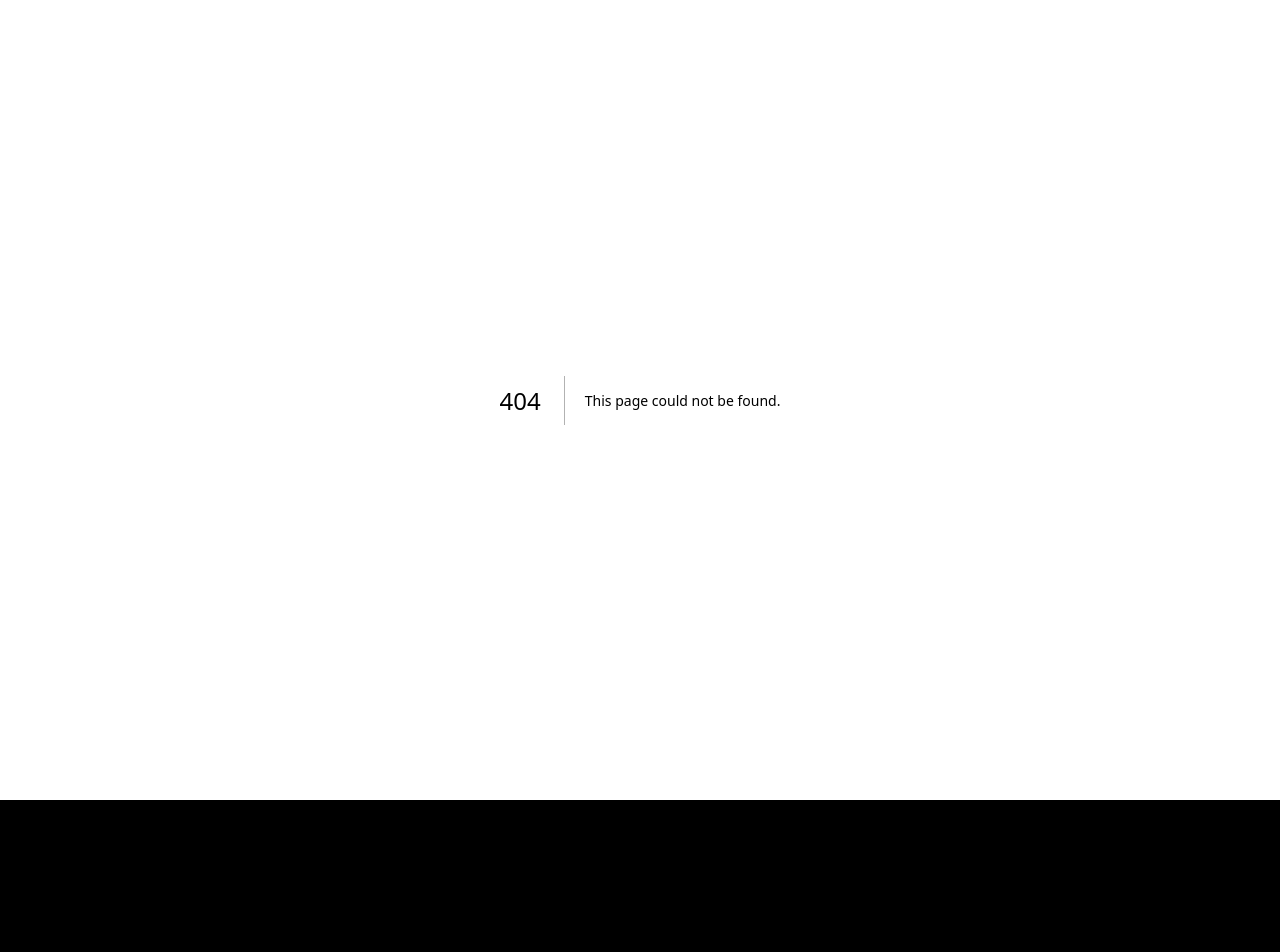
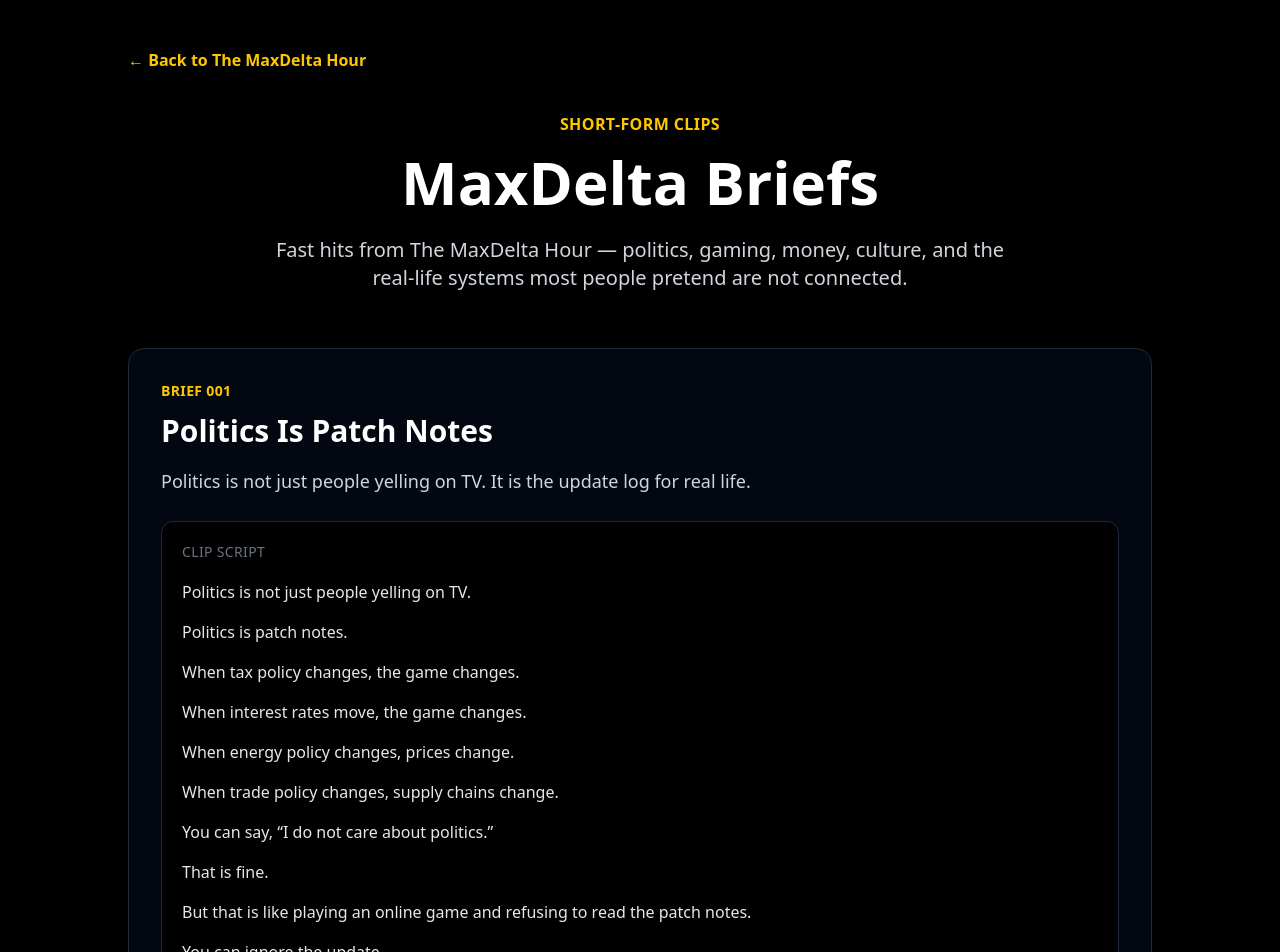
Before and after one commit to Maxdelta/maxdelta-hour, a Next.js app: page /briefs in a window 1280 px wide. Before the commit this address had no page. Shown: the top 952 px of the page. Before the commit the page ends 800 px from the top, so only its background shows below. Built offline with nearby package versions, Linux system fonts and the light colour scheme.

Commit message:
Add MaxDelta Briefs and homepage cards

```diff
--- /dev/null
+++ b/pages/briefs/index.tsx
@@ -0,0 +1,158 @@
+import Head from "next/head";
+import Link from "next/link";
+
+const briefs = [
+  {
+    title: "Politics Is Patch Notes",
+    tag: "Brief 001",
+    description:
+      "Politics is not just people yelling on TV. It is the update log for real life.",
+    script: [
+      "Politics is not just people yelling on TV.",
+      "Politics is patch notes.",
+      "When tax policy changes, the game changes.",
+      "When interest rates move, the game changes.",
+      "When energy policy changes, prices change.",
+      "When trade policy changes, supply chains change.",
+      "You can say, “I do not care about politics.”",
+      "That is fine.",
+      "But that is like playing an online game and refusing to read the patch notes.",
+      "You can ignore the update.",
+      "The update is still going to affect your build.",
+    ],
+  },
+  {
+    title: "Money Is Armor",
+    tag: "Brief 002",
+    description:
+      "Money is not everything, but it changes how hard life hits when the RNG goes bad.",
+    script: [
+      "Money is not everything.",
+      "But money is armor.",
+      "Money is ammo.",
+      "Money is stamina.",
+      "Money is fast travel.",
+      "Money is how you survive bad RNG.",
+      "When you have no money, every mistake hits harder.",
+      "A flat tire becomes a crisis.",
+      "A missed check becomes a spiral.",
+      "Bad debt becomes a debuff.",
+      "That is why financial literacy matters.",
+      "Because if you do not understand the money system, you are not playing the game.",
+      "You are getting farmed.",
+    ],
+  },
+  {
+    title: "Stop Playing Like an NPC",
+    tag: "Brief 003",
+    description:
+      "NPCs react. Players read the map, study incentives, and ask who benefits.",
+    script: [
+      "NPC mode is when you let everyone else think for you.",
+      "The media tells you what matters.",
+      "Politicians tell you who to hate.",
+      "Corporations tell you what to buy.",
+      "Algorithms tell you what to feel.",
+      "Player mode is different.",
+      "Player mode asks:",
+      "Who benefits?",
+      "What changed?",
+      "What is the incentive?",
+      "What is the risk?",
+      "What is the opportunity?",
+      "That is the difference.",
+      "NPCs react.",
+      "Players read the map.",
+    ],
+  },
+];
+
+export default function MaxDeltaBriefs() {
+  return (
+    <>
+      <Head>
+        <title>MaxDelta Briefs | The MaxDelta Hour</title>
+        <meta
+          name="description"
+          content="Short-form clips from The MaxDelta Hour covering politics, gaming, money, culture, and real life."
+        />
+      </Head>
+
+      <main className="min-h-screen bg-black text-white px-6 py-12">
+        <div className="max-w-5xl mx-auto">
+          <Link
+            href="/"
+            className="inline-block text-yellow-400 hover:text-yellow-300 font-semibold mb-10"
+          >
+            ← Back to The MaxDelta Hour
+          </Link>
+
+          <header className="text-center mb-14">
+            <p className="text-yellow-400 font-bold uppercase tracking-wide">
+              Short-Form Clips
+            </p>
+
+            <h1 className="mt-4 text-4xl md:text-6xl font-extrabold">
+              MaxDelta Briefs
+            </h1>
+
+            <p className="mt-6 text-xl text-gray-300 max-w-3xl mx-auto">
+              Fast hits from The MaxDelta Hour — politics, gaming, money,
+              culture, and the real-life systems most people pretend are not
+              connected.
+            </p>
+          </header>
+
+          <section className="grid gap-8">
+            {briefs.map((brief) => (
+              <article
+                key={brief.title}
+                className="rounded-2xl border border-gray-800 bg-gray-950 p-6 md:p-8"
+              >
+                <p className="text-yellow-400 text-sm font-bold uppercase tracking-wide">
+                  {brief.tag}
+                </p>
+
+                <h2 className="mt-3 text-3xl font-bold text-white">
+                  {brief.title}
+                </h2>
+
+                <p className="mt-4 text-gray-300 text-lg leading-8">
+                  {brief.description}
+                </p>
+
+                <div className="mt-6 rounded-xl border border-gray-800 bg-black p-5">
+                  <p className="text-sm uppercase tracking-wide text-gray-500 mb-4">
+                    Clip Script
+                  </p>
+
+                  <div className="space-y-3 text-gray-200 leading-7">
+                    {brief.script.map((line) => (
+                      <p key={line}>{line}</p>
+                    ))}
+                  </div>
+                </div>
+              </article>
+            ))}
+          </section>
+
+          <div className="mt-14 flex flex-col sm:flex-row justify-center gap-4 border-t border-gray-800 pt-8">
+            <Link
+              href="/episodes/the-game-is-real"
+              className="inline-block bg-red-600 hover:bg-red-700 text-white font-bold py-3 px-6 rounded-full transition text-center"
+            >
+              Episode 1 Show Notes
+            </Link>
+
+            <Link
+              href="/blog/the-game-is-real"
+              className="inline-block bg-yellow-500 hover:bg-yellow-600 text-black font-bold py-3 px-6 rounded-full transition text-center"
+            >
+              Read the Blog
+            </Link>
+          </div>
+        </div>
+      </main>
+    </>
+  );
+}
--- a/pages/index.tsx
+++ b/pages/index.tsx
@@ -73,7 +73,7 @@ export default function Home() {
   </a>
 </div>
 <section className="mt-16 grid gap-6 md:grid-cols-3 max-w-5xl w-full">
-  <div className="rounded-2xl border border-gray-800 bg-gray-950 p-6 text-left">
+  <div className="rounded-2xl border border-gray-800 bg-gray-950 p-6 text-left flex flex-col h-full">
     <p className="text-yellow-400 text-sm font-bold uppercase tracking-wide">
       Episode
     </p>
@@ -83,13 +83,13 @@ export default function Home() {
     </p>
     <a
       href="/episodes/the-game-is-real"
-      className="mt-5 inline-block text-yellow-400 font-bold hover:text-yellow-300"
+      className="mt-auto pt-6 inline-block text-yellow-400 font-bold hover:text-yellow-300"
     >
-      Listen / Show Notes →
+      Episode / Show Notes →
     </a>
   </div>
 
-  <div className="rounded-2xl border border-gray-800 bg-gray-950 p-6 text-left">
+  <div className="rounded-2xl border border-gray-800 bg-gray-950 p-6 text-left flex flex-col h-full">
     <p className="text-yellow-400 text-sm font-bold uppercase tracking-wide">
       Blog
     </p>
@@ -99,13 +99,13 @@ export default function Home() {
     </p>
     <a
       href="/blog/the-game-is-real"
-      className="mt-5 inline-block text-yellow-400 font-bold hover:text-yellow-300"
+      className="mt-auto pt-6 inline-block text-yellow-400 font-bold hover:text-yellow-300"
     >
       Read the Blog →
     </a>
   </div>
 
-  <div className="rounded-2xl border border-gray-800 bg-gray-950 p-6 text-left">
+  <div className="rounded-2xl border border-gray-800 bg-gray-950 p-6 text-left flex flex-col h-full">
     <p className="text-yellow-400 text-sm font-bold uppercase tracking-wide">
       Shorts
     </p>
@@ -113,9 +113,12 @@ export default function Home() {
     <p className="mt-3 text-gray-300">
       Short-form clips pulling the strongest lines from the show.
     </p>
-    <p className="mt-5 text-gray-500 font-bold">
-      Coming Soon
-    </p>
+    <a
+      href="/briefs"
+      className="mt-auto pt-6 inline-block text-yellow-400 font-bold hover:text-yellow-300"
+    >
+      View the Briefs →
+    </a>
   </div>
 </section>
 
```
